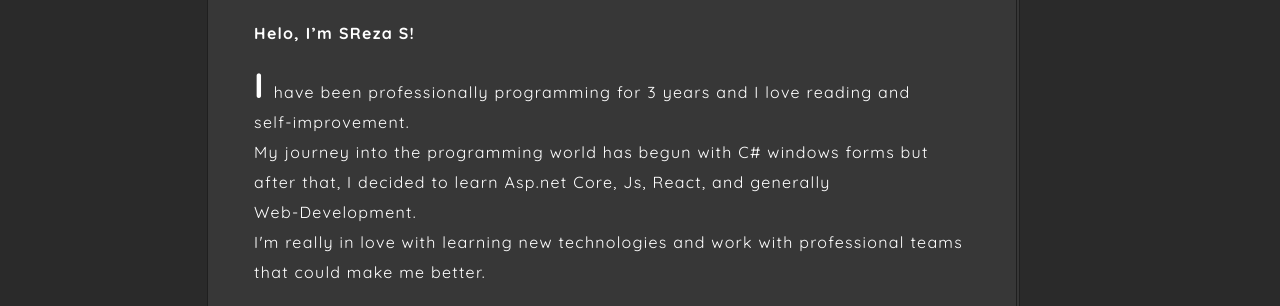
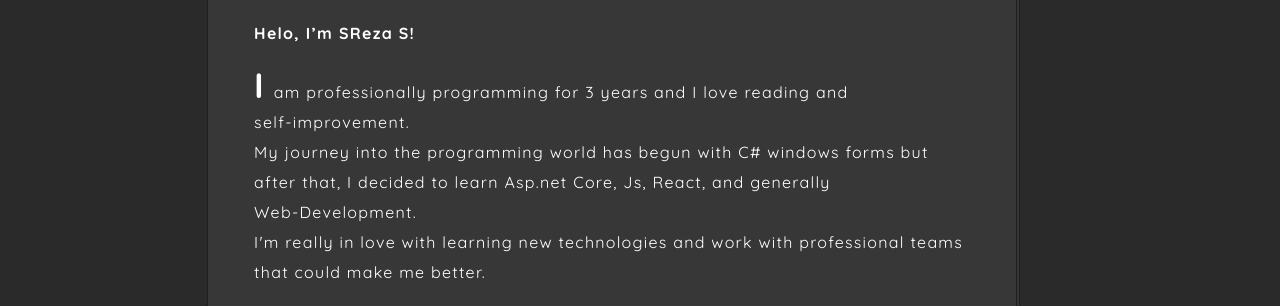
Before and after one commit to srezasm/CV, a plain HTML site: page index.html in a window 1280 px wide. Shown: the part 466-772 px from the top of the page. Drawn offline with Linux system fonts and the light colour scheme; some packages are replaced by stand-ins of ours; a script that the page names is missing; files whose address does not match are found by name.

Commit message:
Typo fixed

```diff
--- a/index.html
+++ b/index.html
@@ -120,7 +120,7 @@
 									<p>
 										<b>Helo, I’m SReza S!</b>
 										<br />
-									<p><span class="text-dropcup">I</span> have been professionally programming for 3 years and I love
+									<p><span class="text-dropcup">I</span> am professionally programming for 3 years and I love
 										reading and
 										<br />self-improvement.
 										<br />My journey into the programming world has begun with C# windows forms but after that, I
```
